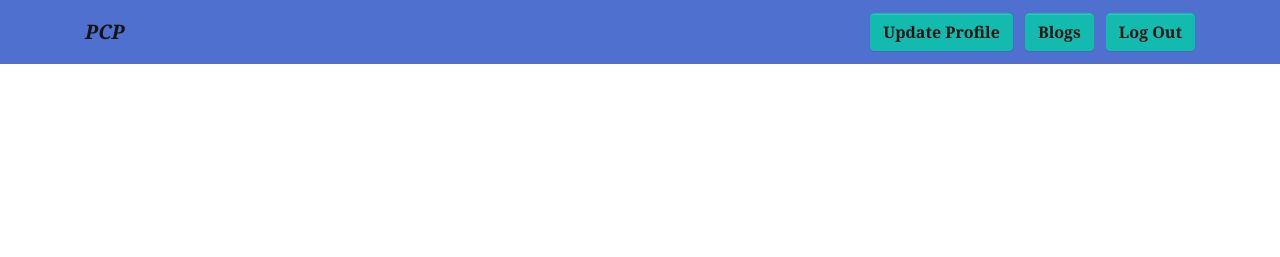
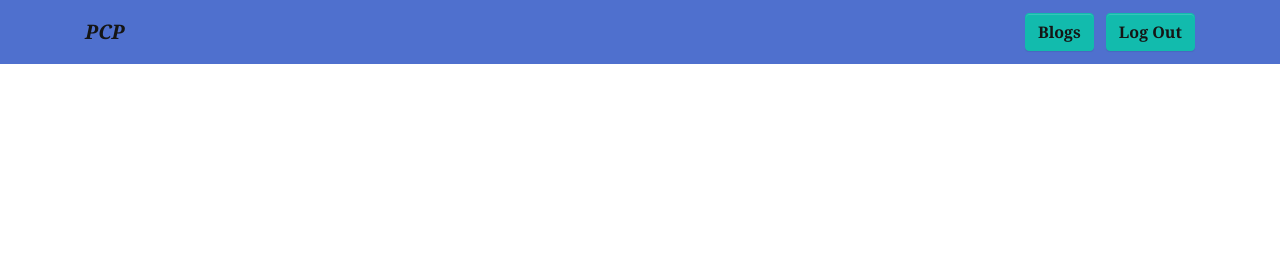
Before and after one commit to shivesh98/PCP, a Flask app: template templates/profile.html in a window 1280 px wide. Shown: the top 257 px of the page. Run offline with Flask 2, Linux system fonts and the light colour scheme; the template is opened without the code that fills it: most values are stand-ins (such as "Sample title", 1, 10 or a date in 2020); some libraries are stand-ins or nearby versions.

Commit message:
Update profile.html

```diff
--- a/templates/profile.html
+++ b/templates/profile.html
@@ -18,7 +18,7 @@
         <span class="navbar-toggler-icon"></span>
       </button>
       <div class="collapse navbar-collapse" id="navbar16">
-        <ul class="navbar-nav ml-auto"></ul> <a class="btn navbar-btn ml-md-2 text-dark btn-primary" href="/update"><b><b>Update Profile</b></b></a><a class="btn navbar-btn ml-md-2 text-dark btn-primary" href="/blogs"><b><b>Blogs</b></b></a><a class="btn navbar-btn ml-md-2 text-dark btn-primary" href="/login"><b><b>Log Out</b></b></a>
+        <ul class="navbar-nav ml-auto"></ul> <a class="btn navbar-btn ml-md-2 text-dark btn-primary" href="/blogs"><b><b>Blogs</b></b></a><a class="btn navbar-btn ml-md-2 text-dark btn-primary" href="/login"><b><b>Log Out</b></b></a>
       </div>
     </div>
   </nav>
```
